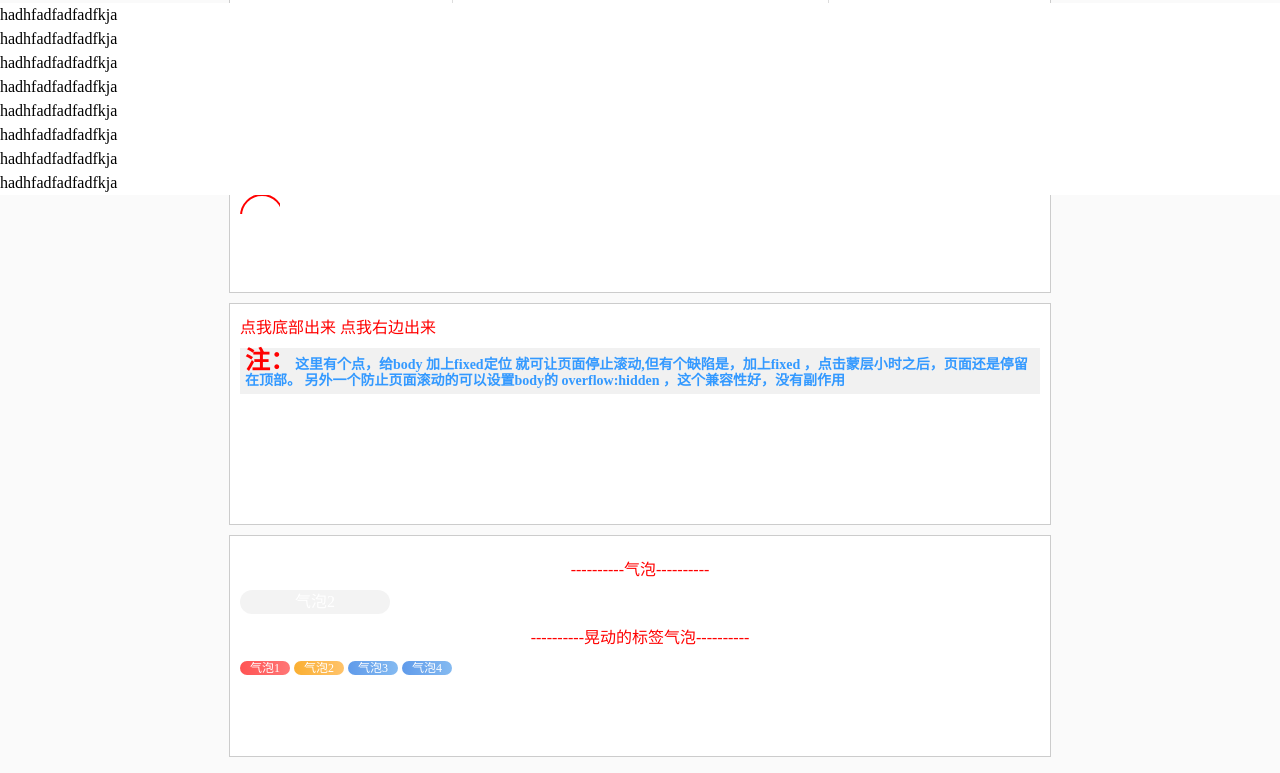
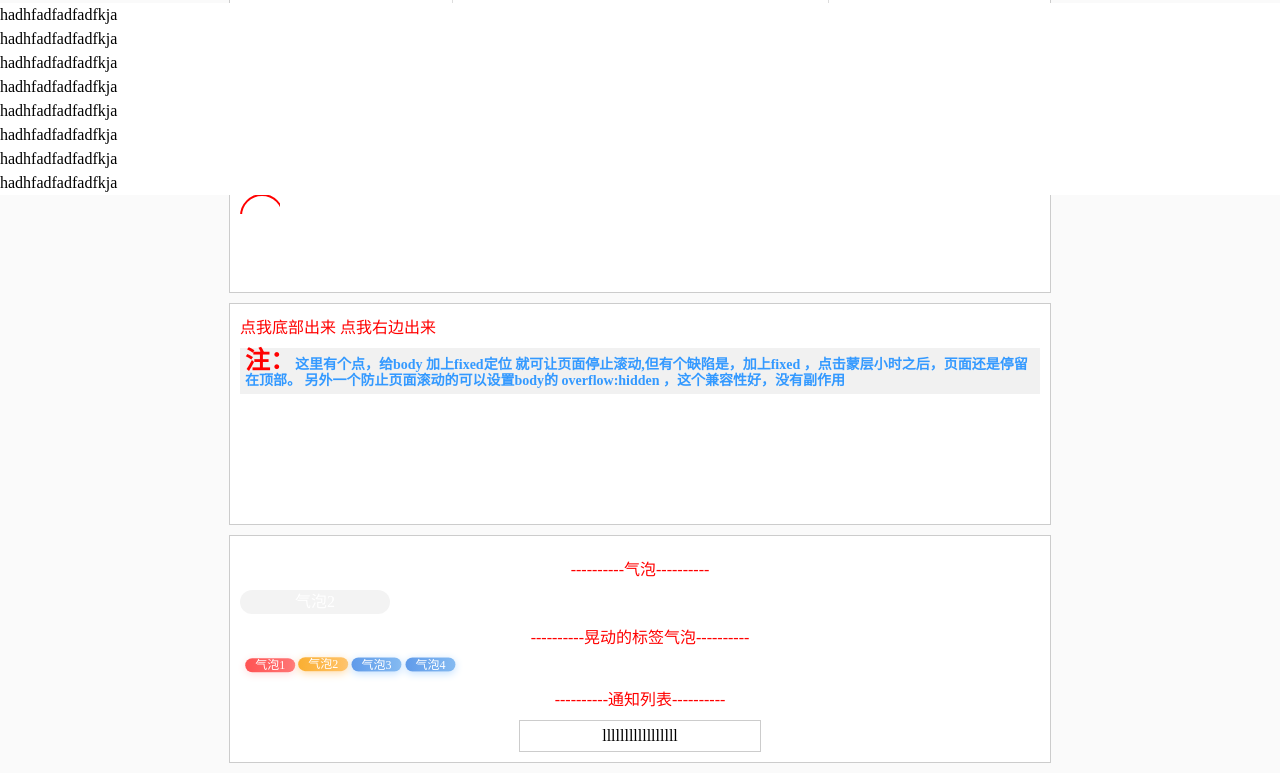
Before and after one commit to wsp971/mobilPageBuild, a website: page html/src/practice/animation.html in a window 1280 px wide. Shown: the part 797-1570 px from the top of the page. Drawn offline with nearby package versions, Linux system fonts and the light colour scheme; files that its build step writes are made by us from their sources.

Commit message:
gulp-commitTue Apr 10 2018 00:15:02 GMT+0800 (CST)
gulp-task

```diff
--- a/html/src/practice/animation.html
+++ b/html/src/practice/animation.html
@@ -66,6 +66,20 @@
             <span class="qipao2 yellow">气泡2</span>
             <span class="qipao2 blue">气泡3</span>
             <span class="qipao2 blue">气泡4</span>
+        </div>
+
+        <p class="doc">通知列表</p>
+
+        <div class="listContainer">
+            <div class="list">
+                <div class="item">xxxxxxxxxxxxxxxxxx</div>
+                <div class="item">sssssssssssssssss</div>
+                <div class="item">ttttttttttttttttt</div>
+                <div class="item">lllllllllllllllll</div>
+                <div class="item">wwwwwwwwwwwwwwwww</div>
+                <div class="item">ggggggggggggggggg</div>
+            </div>
+
         </div>
 
     </div>
@@ -171,6 +185,27 @@
     </script>
 
 
+    <script>
+
+
+        tongzhi();
+        function tongzhi(){
+        	var tongzhiContainer = document.querySelector(".listContainer .list");
+        	var childrenlen = tongzhiContainer.children.length;
+            var height = tongzhiContainer.firstElementChild.offsetHeight;
+            var translatey = 0;
+            setInterval(function(){
+            	translatey +=height;
+            	if(translatey > childrenlen * height){
+            		translatey = 0;
+                }
+            	tongzhiContainer.style.transform = "translate3d(0,"+ -translatey +"px , 0)";
+            },1500);
+
+        }
+    </script>
+
+
 
 </body>
 </html>
--- a/sass/practice/animation.scss
+++ b/sass/practice/animation.scss
@@ -134,38 +134,79 @@
 
 
 
-
+//晃动的气泡标签
 .qipao2{
     padding:0 10px;
     color: #fff;
     border-radius: 14px;
     font-size: 12px;
     line-height: 14px;
-    animation: qipao2 2.3s 1.2s linear alternate infinite;
+    display: inline-block;
+    animation: a_qipao 2.3s 1.2s linear alternate infinite;
     &.blue{
-        background: linear-gradient(90deg,#609bea,#84baf1);
+        background: linear-gradient(90deg,#609bea,#84baf1);             /*渐变背景*/
+        box-shadow: 0 2px 9px #c0dfff;
+        animation-delay: 1.4s;
     }
     &.yellow{
         background: linear-gradient(90deg,#faaf32,#ffc36a);
+        box-shadow: 0 2px 9px #ffdba9;
+        animation-delay: 1.6s;
     }
     &.red{
         background: linear-gradient(90deg,#ff5353,#ff7676);
+        box-shadow: 0 2px 9px #ffdddd;
+        animation-delay: 1.9s
     }
     @at-root{
-        @keyframes qipao2{
+        @keyframes a_qipao{
             0%{
                 transform: translate3d(0,0,0);
             }
             50%{
-                transform: translate3d(2px,-2px,0);
+                transform: translate3d(4px,-4px,0);
             }
             100%{
-                transform: translate3d(4px,0,0);
+                transform: translate3d(8px,0,0);
             }
 
         }
     }
 }
+
+div.listContainer{
+    width: 240px;
+    height: 30px;
+    margin: auto;
+    line-height: 30px;
+    font-size: 16px;
+    overflow: hidden;
+    border: 1px solid $grey;
+    .list{
+        transition: transform .5s ease-in-out;
+        .item{
+            text-align: center;
+            height: 100%;
+            margin: 0 20px;
+            &.show{
+                animation: showlist 2s linear ;
+            }
+        }
+    }
+
+    //@at-root {
+    //    @keyframes showlist{
+    //        0%{
+    //            transform: translate3d(0,100%,0);
+    //        }
+    //        100%{
+    //            transform: translate3d(0,-100%,0);
+    //        }
+    //    }
+    //}
+
+}
+
 
 
 
```
